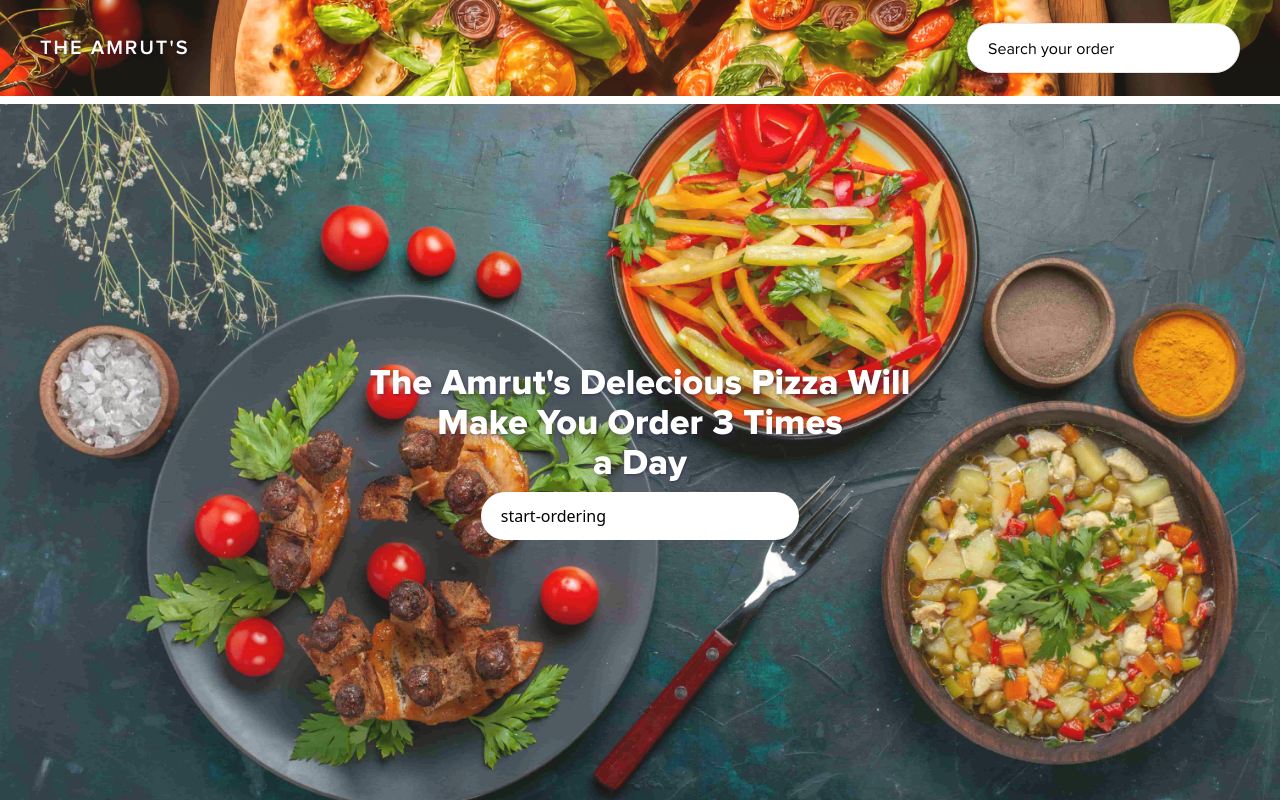
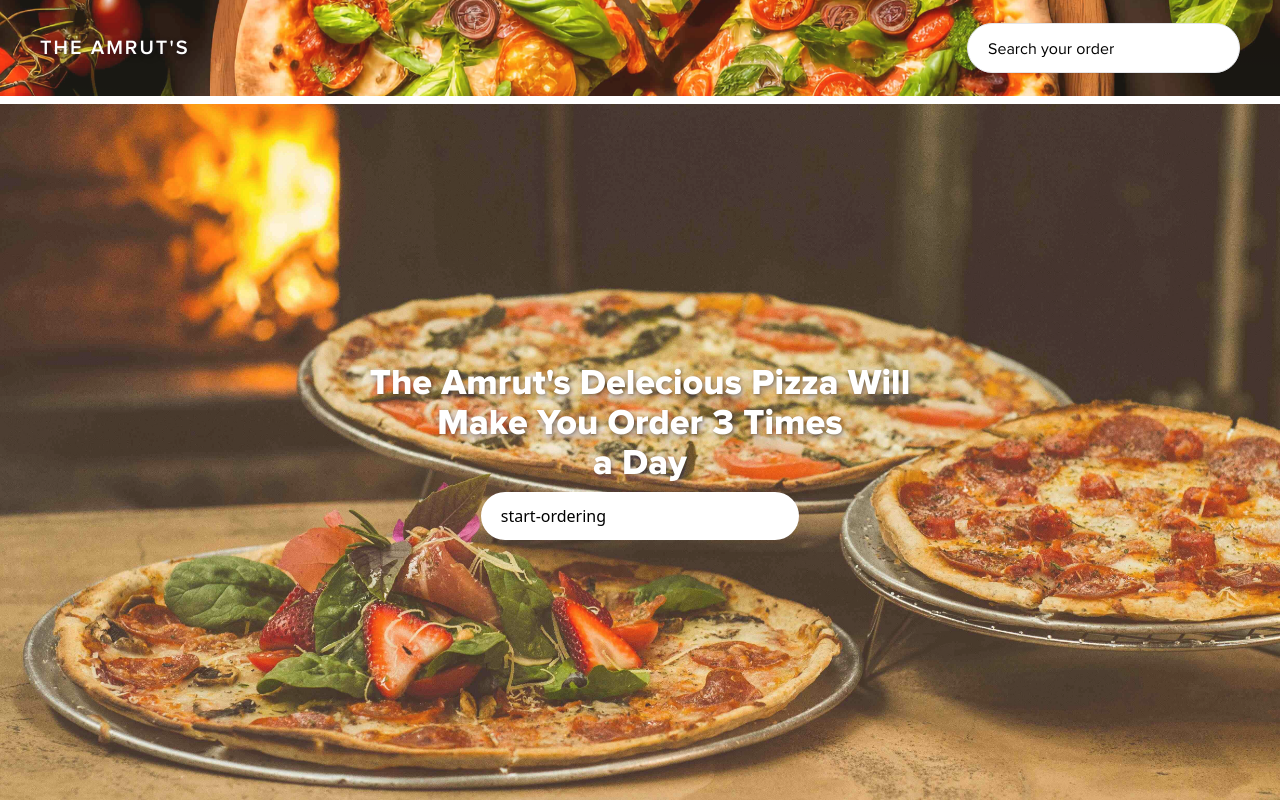
Before and after one commit to shubhamacharya8055/pizza-app, a React (Vite) app: page / in a window 1280 px wide. Built offline with nearby package versions, Linux system fonts and the light colour scheme.

Commit message:
fixed the some minor changes

```diff
--- a/src/ui/Home.jsx
+++ b/src/ui/Home.jsx
@@ -18,7 +18,7 @@ export default function Home() {
     <section
     className="flex items-center justify-center w-full h-full"
     >
-    <img src="/fonts/nav-min.jpg" alt="pizza" className="absolute w-full h-full object-cover object-center opacity-90 " />
+    <img src="/fonts/pizzaSlice.jpg" alt="pizza" className="absolute w-full h-full object-cover object-center opacity-90 " />
     <div className="flex flex-col items-center gap-y-2 relative">
         <p className="text-4xl capitalize font-pizza-extraBold text-shadow-xl text-white w-2/3 text-center">The Amrut's delecious pizza will make you order 3 times <br /><span className="lowercase">a</span> day</p>
         {username ?  <button
```
Also changed, not shown: public/fonts/nav-min.jpg (deleted), public/fonts/pizzaSlice.jpg (added).
